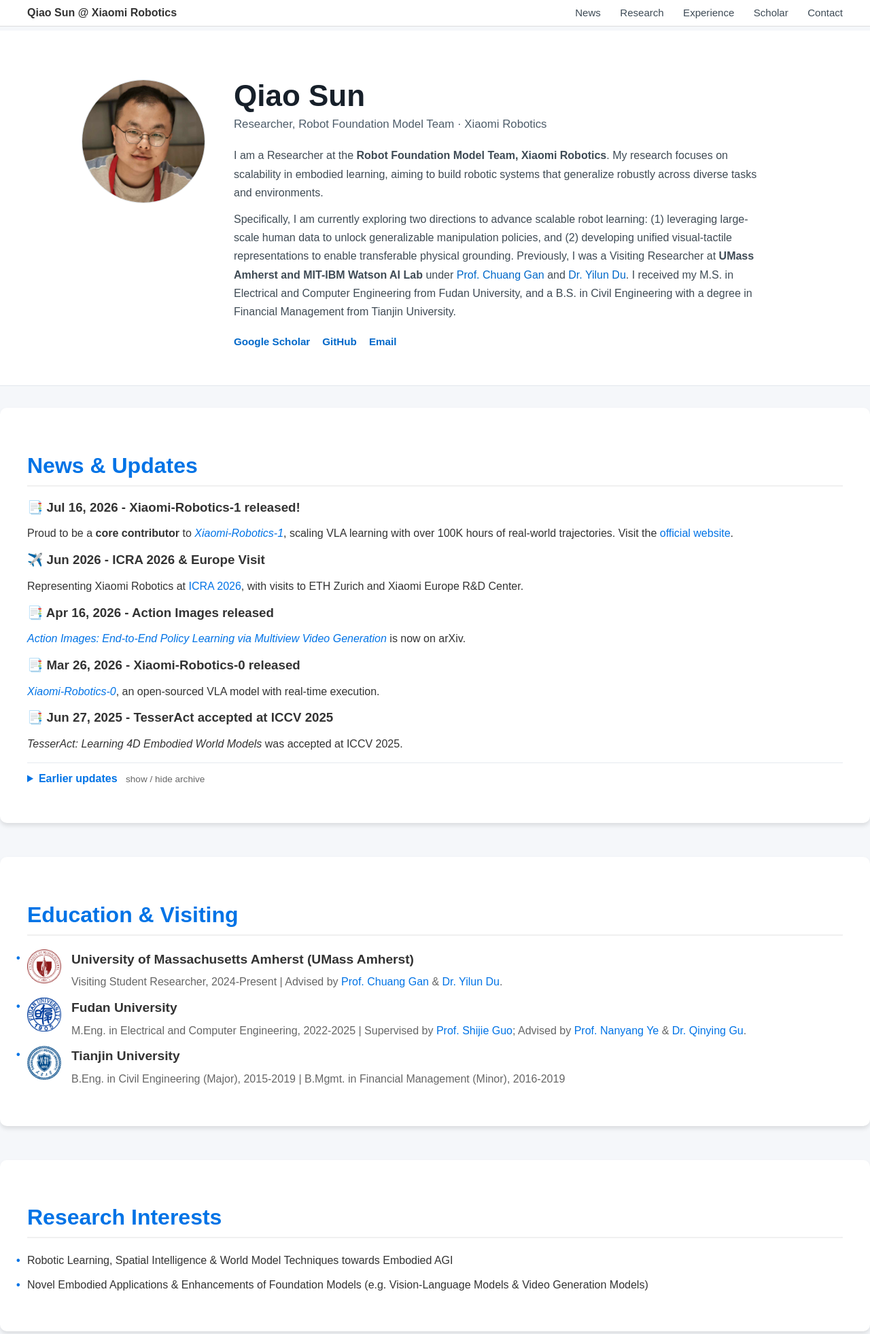
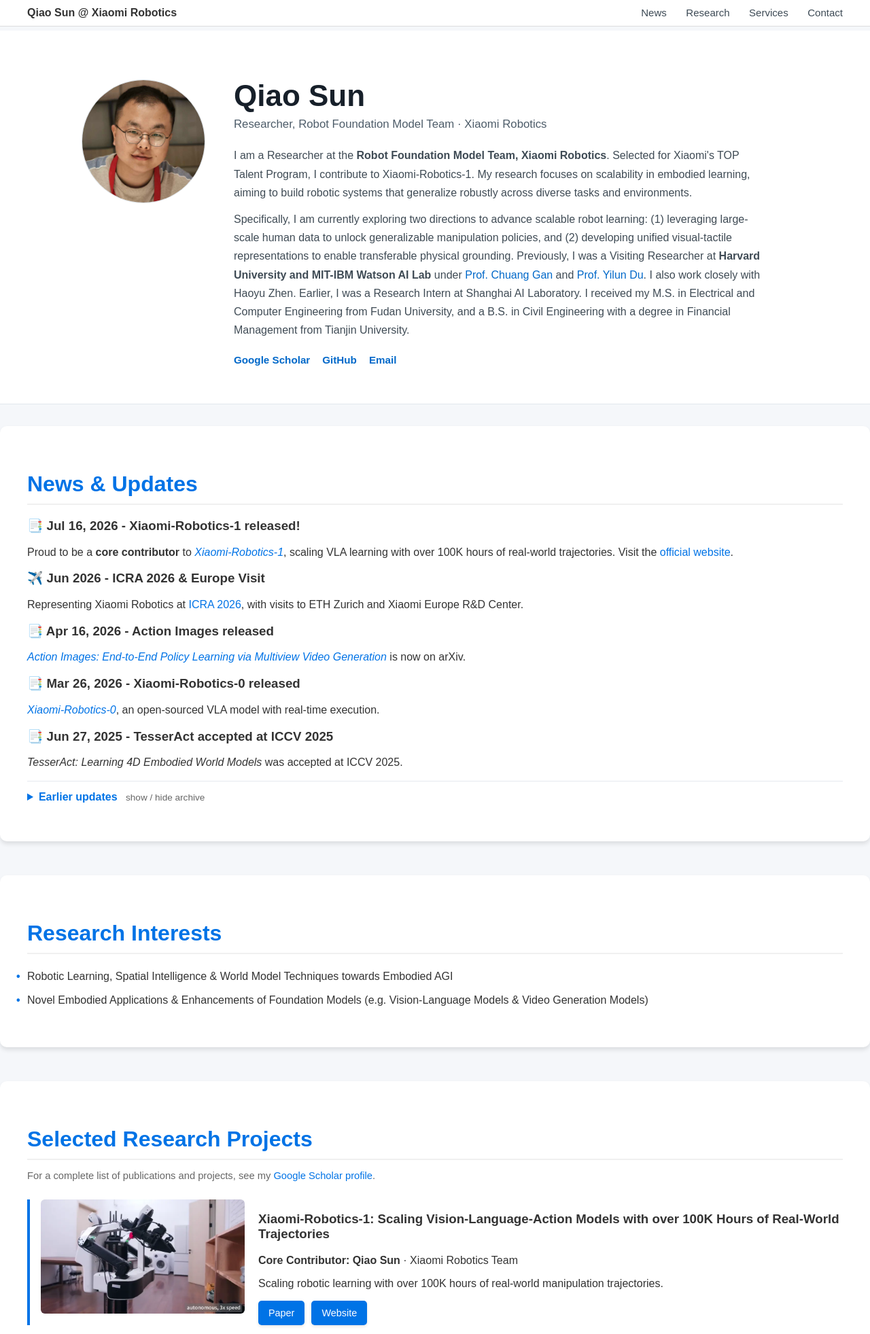
Before and after one commit to qiaosun22/qiaosun22.github.io, a PHP site: page / in a window 1280 px wide. Shown: the top 1963 px of the page at 68% size. Run offline with PHP 8.4, Linux system fonts and the light colour scheme; grey boxes are pictures that could not be loaded.

Commit message:
Streamline academic profile sections

```diff
--- a/index.html
+++ b/index.html
@@ -7,7 +7,7 @@
   <link rel="icon" type="image/x-icon" href="assets/images/Fudan_University_Logo.svg.png">
 
   <title>Qiao Sun @ Xiaomi Robotics - Academic Portfolio</title>
-  <link rel="stylesheet" href="style.css?v=20260725-2">
+  <link rel="stylesheet" href="style.css?v=20260725-3">
   <style>
     /* General Styles */
     body {
@@ -161,15 +161,12 @@
 <body>
   <!-- Header -->
   <header>
-    <meta name="viewport" content="width=device-width, initial-scale=1.0">
-
     <div class="header-container">
       <div class="logo"><strong>Qiao Sun @ Xiaomi Robotics</strong></div>
       <nav class="header-links">
         <a href="#news">News</a>
         <a href="#publications">Research</a>
-        <a href="#experience">Experience</a>
-        <a href="#scholar">Scholar</a>
+        <a href="#service">Services</a>
         <a href="#contact">Contact</a>
       </nav>
     </div>
@@ -183,8 +180,8 @@
         <h1>Qiao Sun</h1>
         <p class="hero-affiliation">Researcher, Robot Foundation Model Team &middot; Xiaomi Robotics</p>
         <div class="hero-bio">
-          <p>I am a Researcher at the <strong>Robot Foundation Model Team, Xiaomi Robotics</strong>. My research focuses on scalability in embodied learning, aiming to build robotic systems that generalize robustly across diverse tasks and environments.</p>
-          <p>Specifically, I am currently exploring two directions to advance scalable robot learning: (1) leveraging large-scale human data to unlock generalizable manipulation policies, and (2) developing unified visual-tactile representations to enable transferable physical grounding. Previously, I was a Visiting Researcher at <strong>UMass Amherst and MIT-IBM Watson AI Lab</strong> under <a href="https://people.csail.mit.edu/ganchuang/" target="_blank" rel="noopener noreferrer">Prof. Chuang Gan</a> and <a href="https://yilundu.github.io/" target="_blank" rel="noopener noreferrer">Dr. Yilun Du</a>. I received my M.S. in Electrical and Computer Engineering from Fudan University, and a B.S. in Civil Engineering with a degree in Financial Management from Tianjin University.</p>
+          <p>I am a Researcher at the <strong>Robot Foundation Model Team, Xiaomi Robotics</strong>. Selected for Xiaomi's TOP Talent Program, I contribute to Xiaomi-Robotics-1. My research focuses on scalability in embodied learning, aiming to build robotic systems that generalize robustly across diverse tasks and environments.</p>
+          <p>Specifically, I am currently exploring two directions to advance scalable robot learning: (1) leveraging large-scale human data to unlock generalizable manipulation policies, and (2) developing unified visual-tactile representations to enable transferable physical grounding. Previously, I was a Visiting Researcher at <strong>Harvard University and MIT-IBM Watson AI Lab</strong> under <a href="https://people.csail.mit.edu/ganchuang/" target="_blank" rel="noopener noreferrer">Prof. Chuang Gan</a> and <a href="https://yilundu.github.io/" target="_blank" rel="noopener noreferrer">Prof. Yilun Du</a>. I also work closely with Haoyu Zhen. Earlier, I was a Research Intern at Shanghai AI Laboratory. I received my M.S. in Electrical and Computer Engineering from Fudan University, and a B.S. in Civil Engineering with a degree in Financial Management from Tianjin University.</p>
         </div>
         <div class="hero-links">
           <a href="https://scholar.google.com.hk/citations?user=wEoImc8AAAAJ&amp;hl=en" target="_blank" rel="noopener noreferrer">Google Scholar</a>
@@ -197,10 +194,10 @@
 
   <!-- News Section -->
   <section id="news">
-    <h2 class="section-header">News & Updates</h2>
+    <h2 class="section-header">News &amp; Updates</h2>
     <div class="news-list">
       <div class="news-item"><div class="news-content"><h3 class="news-title">📑 Jul 16, 2026 - Xiaomi-Robotics-1 released!</h3><p class="news-description">Proud to be a <strong>core contributor</strong> to <a href="https://arxiv.org/abs/2607.15330" target="_blank"><em>Xiaomi-Robotics-1</em></a>, scaling VLA learning with over 100K hours of real-world trajectories. Visit the <a href="https://robotics.xiaomi.com/xiaomi-robotics-1.html" target="_blank">official website</a>.</p></div></div>
-      <div class="news-item"><div class="news-content"><h3 class="news-title">✈️ Jun 2026 - ICRA 2026 & Europe Visit</h3><p class="news-description">Representing Xiaomi Robotics at <a href="https://2026.icra.org/" target="_blank">ICRA 2026</a>, with visits to ETH Zurich and Xiaomi Europe R&D Center.</p></div></div>
+      <div class="news-item"><div class="news-content"><h3 class="news-title">✈️ Jun 2026 - ICRA 2026 &amp; Europe Visit</h3><p class="news-description">Representing Xiaomi Robotics at <a href="https://2026.icra.org/" target="_blank">ICRA 2026</a>, with visits to ETH Zurich and Xiaomi Europe R&amp;D Center.</p></div></div>
       <div class="news-item"><div class="news-content"><h3 class="news-title">📑 Apr 16, 2026 - Action Images released</h3><p class="news-description"><a href="https://arxiv.org/abs/2604.06168" target="_blank"><em>Action Images: End-to-End Policy Learning via Multiview Video Generation</em></a> is now on arXiv.</p></div></div>
       <div class="news-item"><div class="news-content"><h3 class="news-title">📑 Mar 26, 2026 - Xiaomi-Robotics-0 released</h3><p class="news-description"><a href="https://arxiv.org/abs/2602.12684" target="_blank"><em>Xiaomi-Robotics-0</em></a>, an open-sourced VLA model with real-time execution.</p></div></div>
       <div class="news-item"><div class="news-content"><h3 class="news-title">📑 Jun 27, 2025 - TesserAct accepted at ICCV 2025</h3><p class="news-description"><em>TesserAct: Learning 4D Embodied World Models</em> was accepted at ICCV 2025.</p></div></div>
@@ -216,54 +213,12 @@
       </div>
     </details>
   </section>
-
-
-
-  <!-- Education Section -->
-  <section id="education">
-    <h2 class="section-header">Education & Visiting</h2>
-    <ul class="list-group">
-      <li>
-        <img src="assets/images/UMassAmherst_logo.png" alt="UMass Amherst Logo" class="edu-logo">
-        <div>
-          <div class="edu-school"><strong>University of Massachusetts Amherst (UMass Amherst)</strong></div>
-          <div class="edu-details">
-            <span>
-            Visiting Student Researcher, 2024-Present | Advised by <a href="https://people.csail.mit.edu/ganchuang/" target="_blank" rel="noopener noreferrer">Prof. Chuang Gan</a> & <a href="https://yilundu.github.io/" target="_blank" rel="noopener noreferrer">Dr. Yilun Du</a>.
-            </span>
-          </div>
-        </div>
-      </li>
-      <li>
-        <img src="assets/images/Fudan_University_Logo.svg.png" alt="Fudan University Logo" class="edu-logo">
-        <div>
-          <div class="edu-school"><strong>Fudan University</strong></div>
-
-          <div class="edu-details">
-            <span>
-            M.Eng. in Electrical and Computer Engineering, 2022-2025 | Supervised by <a href="https://scholar.google.com/citations?hl=en&user=Ew7T6ZcAAAAJ" target="_blank" rel="noopener noreferrer">Prof. Shijie Guo</a>; Advised by <a href="https://nanyangye.github.io/" target="_blank" rel="noopener noreferrer">Prof. Nanyang Ye</a> & <a href="https://scholar.google.com/citations?user=uWe1d3YAAAAJ&hl=en" target="_blank" rel="noopener noreferrer">Dr. Qinying Gu</a>.
-            </span>
-          </div>
-
-        </div>
-
-      </li>
-      <li>
-        <img src="assets/images/TJU_logo.png" alt="Tianjin University Logo" class="edu-logo">
-        <div>
-          <div class="edu-school"><strong>Tianjin University</strong></div>
-          <div class="edu-details">B.Eng. in Civil Engineering (Major), 2015-2019 | B.Mgmt. in Financial Management (Minor), 2016-2019</div>
-        </div>
-      </li>
-    </ul>
-  </section>
-
   <!-- Research Interests Section -->
   <section id="research-interests">
     <h2 class="section-header">Research Interests</h2>
     <ul class="list-group">
-      <li>Robotic Learning, Spatial Intelligence & World Model Techniques towards Embodied AGI</li>
-      <li>Novel Embodied Applications & Enhancements of Foundation Models (e.g. Vision-Language Models &
+      <li>Robotic Learning, Spatial Intelligence &amp; World Model Techniques towards Embodied AGI</li>
+      <li>Novel Embodied Applications &amp; Enhancements of Foundation Models (e.g. Vision-Language Models &amp;
         Video Generation Models)</li>
 <!--  <li>Large Vision-Language Models</li>-->
     </ul>
@@ -382,55 +337,6 @@
 
 <!--<p>___________________</p>-->
     <p>* Denotes Equal Contributions</p>
-  </section>
-
-  <!-- Scholar Section -->
-  <section id="scholar">
-    <h2 class="section-header">Google Scholar</h2>
-    <div class="scholar-profile">
-      <div>
-        <h3>Qiao Sun</h3>
-        <p>Complete publication record and citation profile.</p>
-      </div>
-      <a class="scholar-link" href="https://scholar.google.com.hk/citations?user=wEoImc8AAAAJ&amp;hl=en" target="_blank" rel="noopener noreferrer">View Profile</a>
-    </div>
-  </section>
-
-<!-- Experience Section -->
-  <section id="experience">
-    <h2 class="section-header">Experience & Recognition</h2>
-    <ul class="list-group">
-      <li>
-        <img src="assets/images/xiaomi-logo.svg" alt="Xiaomi logo" class="exp-logo xiaomi-logo">
-        <div>
-          <div class="exp-organization"><strong>Xiaomi Robotics, Robot Foundation Model Team (TOP Talent Program)</strong></div>
-          <div class="exp-details">Researcher (2025-present) | Selected for Xiaomi's TOP Talent Program and core contributor to Xiaomi-Robotics-1, focusing on scalable vision-language-action models and embodied intelligence.</div>
-        </div>
-      </li>
-    </ul>
-    <ul class="list-group">
-      <li>
-        <img src="assets/images/mit-ibm-logo.png" alt="MIT-IBM Logo" class="exp-logo">
-        <div>
-          <div class="exp-organization"><strong>MIT-IBM Watson AI Lab</strong></div>
-          <div class="exp-details">Research Intern (2024-2025) | Focused on Vision-Language Learning, Embodied Intelligence, and 4D generation. </div>
-        </div>
-      </li>
-      <li>
-        <img src="assets/images/LOGO-shanghai_ai_lab.png" alt="Shanghai AI Lab Logo" class="exp-logo">
-        <div>
-          <div class="exp-organization"><strong>Shanghai AI Lab, OpenImaging Lab Research Group</strong></div>
-          <div class="exp-details">Research Intern (2023-2024) - Outstanding Internship Awarded | Mastered the essentials of NLP, CV, and Multimodal Learning; completed several research papers. </div>
-        </div>
-      </li>
-      <li>
-        <img src="assets/images/LOGO-western-securities.png" alt="Western Securities Logo" class="exp-logo">
-        <div>
-          <div class="exp-organization"><strong>Western Securities, R&D Center - Financial Engineering Research Group</strong></div>
-          <div class="exp-details">Research Intern (2019-2020) | Focused on Data-driven Investment Strategies and Financial Engineering. </div>
-        </div>
-      </li>
-    </ul>
   </section>
 
   <!-- Service Section -->
--- a/style.css
+++ b/style.css
@@ -74,29 +74,6 @@ body {
   box-shadow: 0 4px 6px rgba(0, 0, 0, 0.1);
 }
 
-/* Education Section Logos */
-.edu-logo {
-  width: 50px; /* 校徽宽度 */
-  height: 50px; /* 校徽高度 */
-  border-radius: 5px; /* 圆角可选 */
-  margin-right: 15px; /* 图片与文字的间距 */
-  vertical-align: middle; /* 图片与文字垂直居中 */
-  object-fit: contain; /* 保持图片比例 */
-}
-
-/* 教育经历的学校名称样式 */
-.edu-school {
-  font-size: 1.2rem; /* 学校名称的字体大小 */
-  color: #333; /* 学校名称的字体颜色 */
-  margin-bottom: 5px; /* 学校名称与详情的间距 */
-}
-
-/* 教育经历的详细信息样式 */
-.edu-details {
-  font-size: 1rem; /* 详情的字体大小 */
-  color: #666; /* 详情的字体颜色 */
-}
-
 /* 教育条目整体布局 */
 .list-group li {
   display: flex; /* 使用 flexbox 布局，校徽和文字并排 */
```
Also changed, not shown: other parts of style.css (+0 -44 lines).
